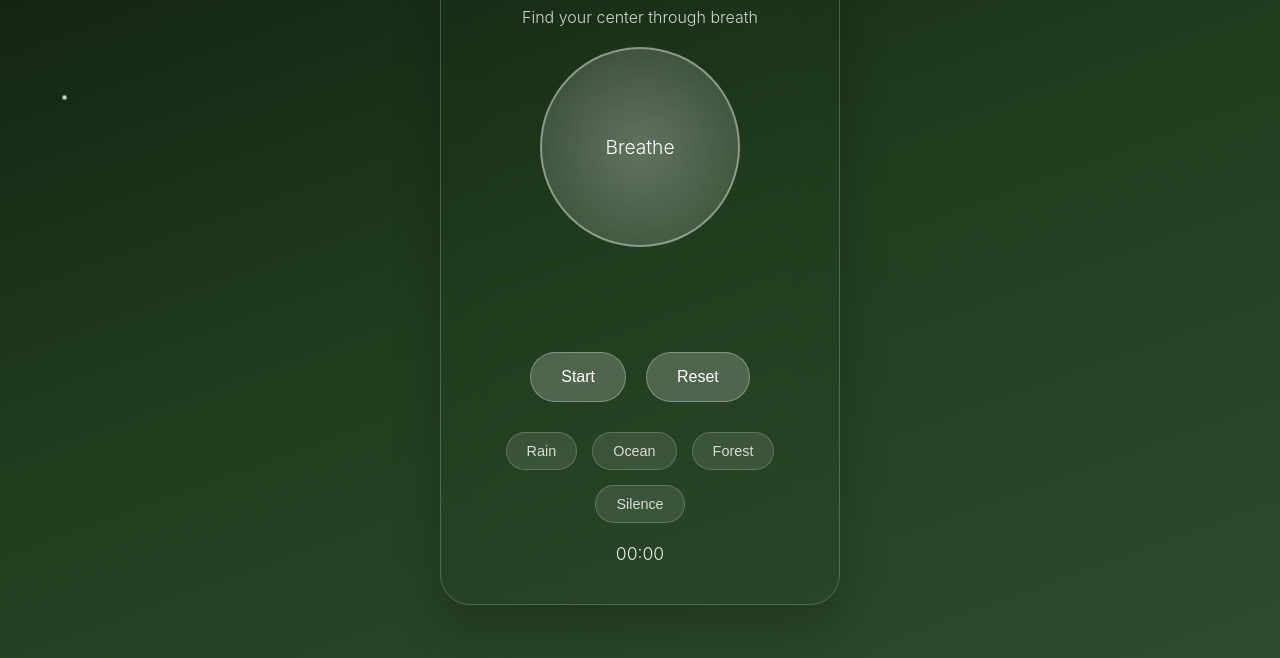
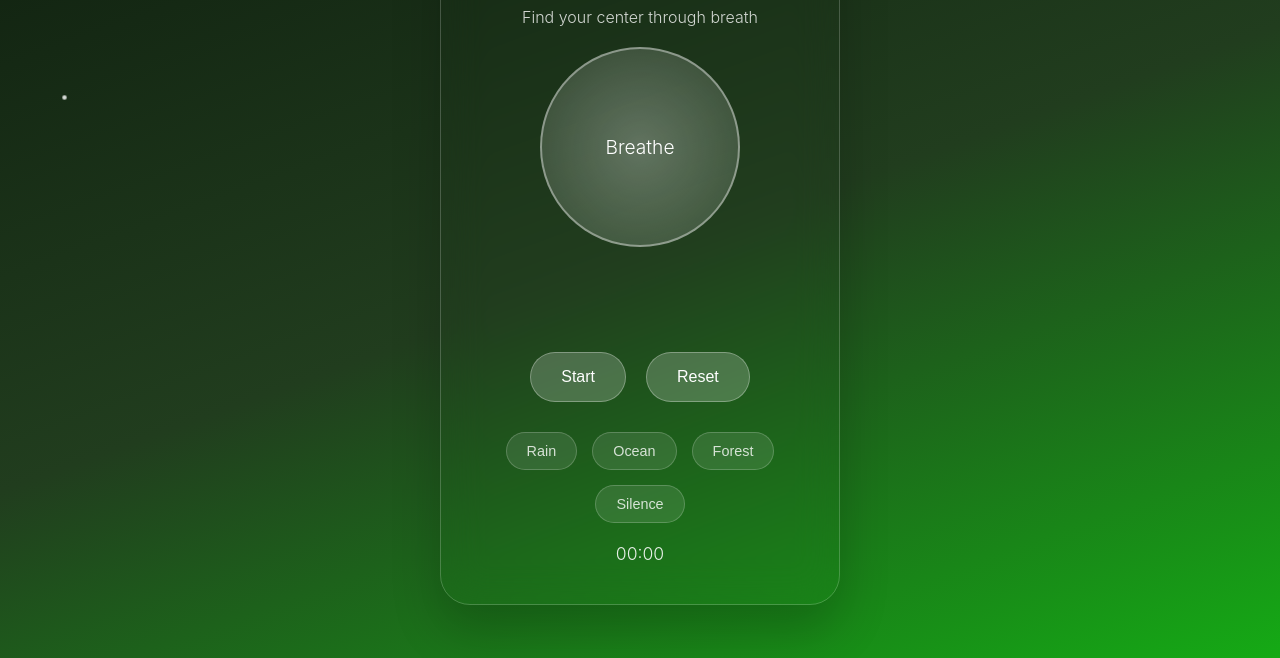
Before and after one commit to raymundo-angellajane/breathify, a plain HTML site: page index.html in a window 1280 px wide. Shown: the part 142-800 px from the top of the page. Drawn offline with Linux system fonts and the light colour scheme.

Commit message:
fix color gradient

```diff
--- a/style.css
+++ b/style.css
@@ -4,9 +4,9 @@
     box-sizing: border-box;
 }
 
-body{
+body {
     font-family: 'SF Pro Display', -apple-system, BlinkMacSystemFont, 'Segoe UI', Roboto, sans-serif;
-    background: linear-gradient(135deg, #667eea 0%, #764ba2 100%);
+    background: linear-gradient(160deg, #0f1f0f 0%, #213d1e 50%, #15aa15 100%);
     min-height: 100vh;
     display: flex;
     align-items: center;
@@ -265,17 +265,6 @@ h1{
     box-sizing: border-box;
 }
 
-body {
-    font-family: 'SF Pro Display', -apple-system, BlinkMacSystemFont, 'Segoe UI', Roboto, sans-serif;
-    background: linear-gradient(160deg, #0f1f0f 0%, #213d1e 50%, #2e4b2e 100%);
-    min-height: 100vh;
-    display: flex;
-    align-items: center;
-    justify-content: center;
-    overflow: hidden;
-    position: relative;
-}
-
 /* Decorative wave line */
 .wave {
     position: absolute;
```
